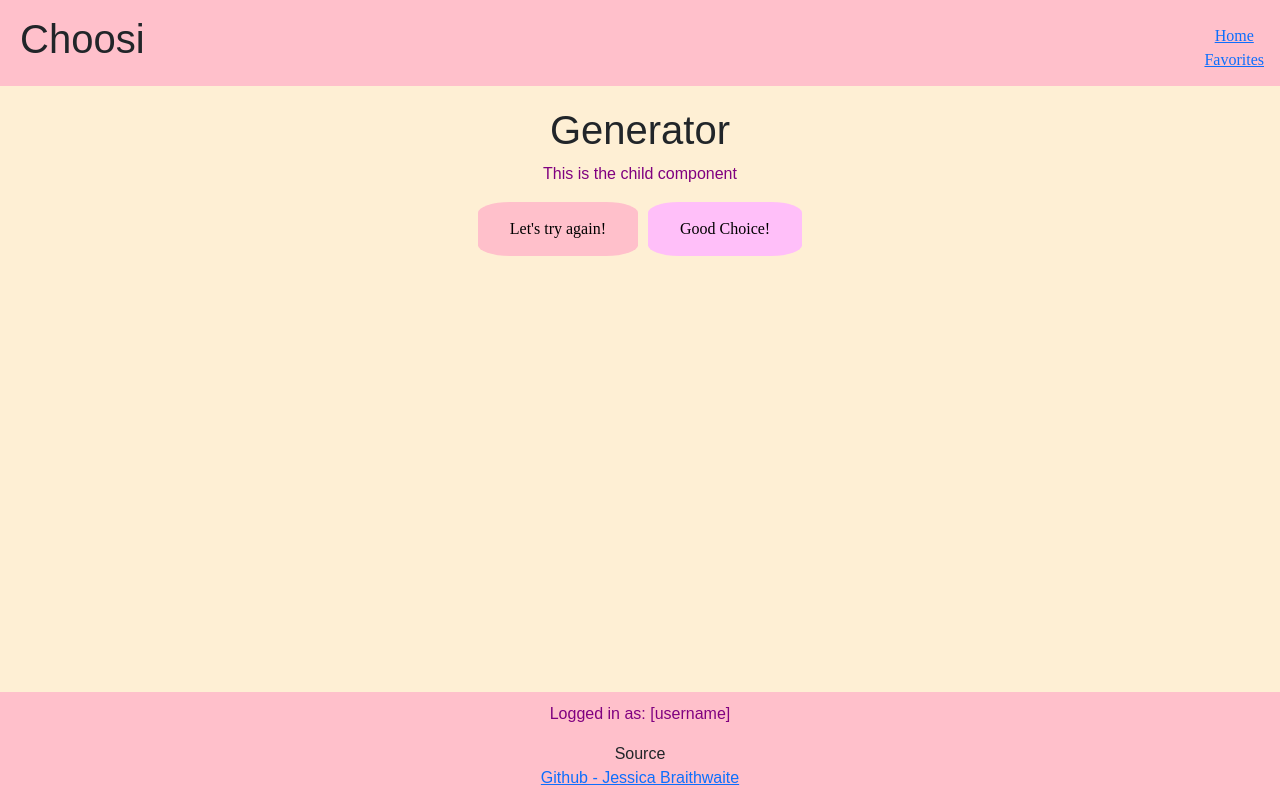
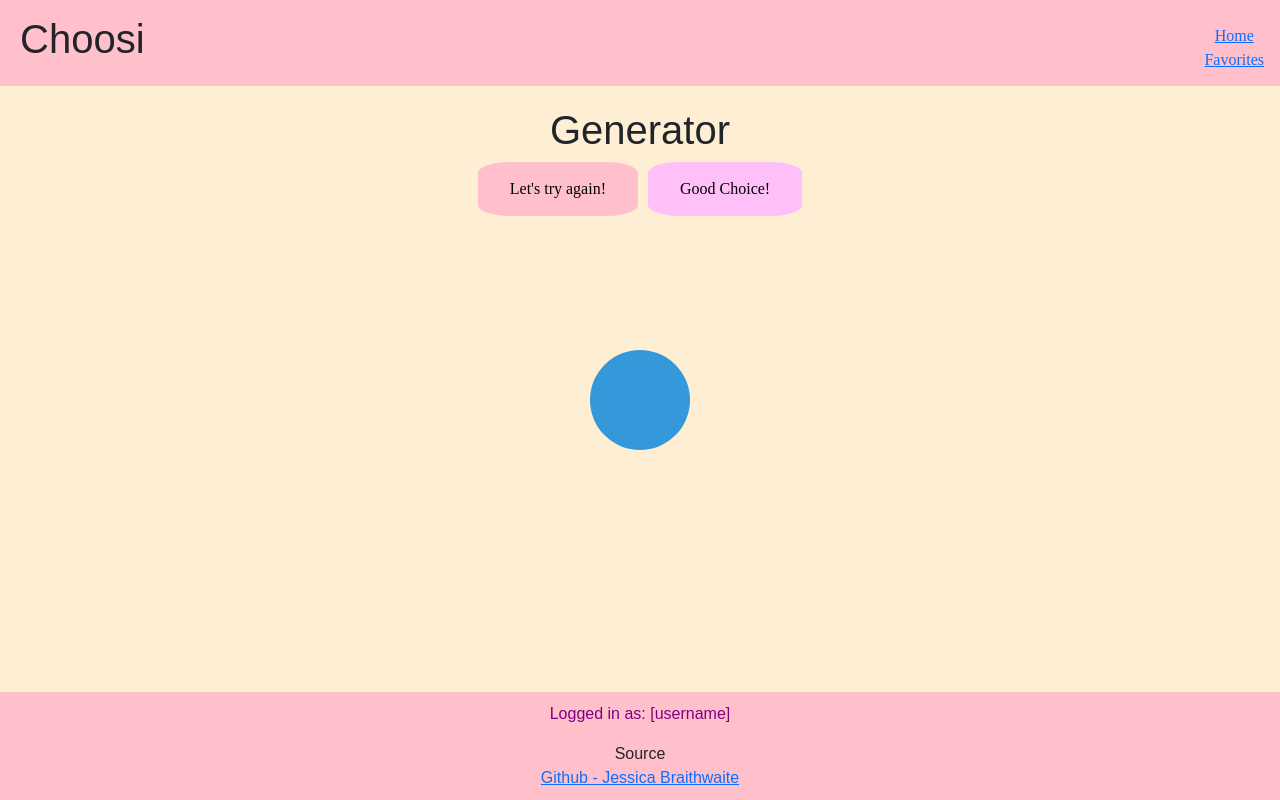
Before and after one commit to elevatedMinds/Web-Programming, a React (Vite) app: page /play in a window 1280 px wide. Built offline with nearby package versions, Linux system fonts and the light colour scheme.

Commit message:
useRef + useEffect included

```diff
--- /dev/null
+++ b/src/play/wheel.css
@@ -0,0 +1,10 @@
+.circle {
+    width: 100px;
+    height: 100px;
+    background-color: #3498db;
+    border-radius: 50%;
+    position: absolute;
+    top: 50%;
+    left: 50%;
+    transform: translate(-50%, -50%);
+}
--- a/src/play/wheel.jsx
+++ b/src/play/wheel.jsx
@@ -1,11 +1,24 @@
-import React from 'react';
+import React, { useEffect, useRef } from 'react';
+import './wheel.css'
 
 const circleGenerator = () => {
-  return (
-    <div>
-      <p>This is the child component</p>
-    </div>
-  );
+    const circleContainerRef = useRef(null);
+
+    useEffect(() => {
+        generateCircle(); }, []);
+
+    const generateCircle = () => {
+        const circleContainer = circleContainerRef.current;
+        if (circleContainer){
+            const circle = document.createElement('div');
+            circle.classList.add('circle');
+            circleContainer.appendChild(circle);
+        }
+    };
+
+    return (
+        <div id="circle-container" ref={circleContainerRef}/>
+    );
 };
 
 export default circleGenerator;
```
Also changed, not shown: 1 other file (tests, documents, lock files or other folders).
